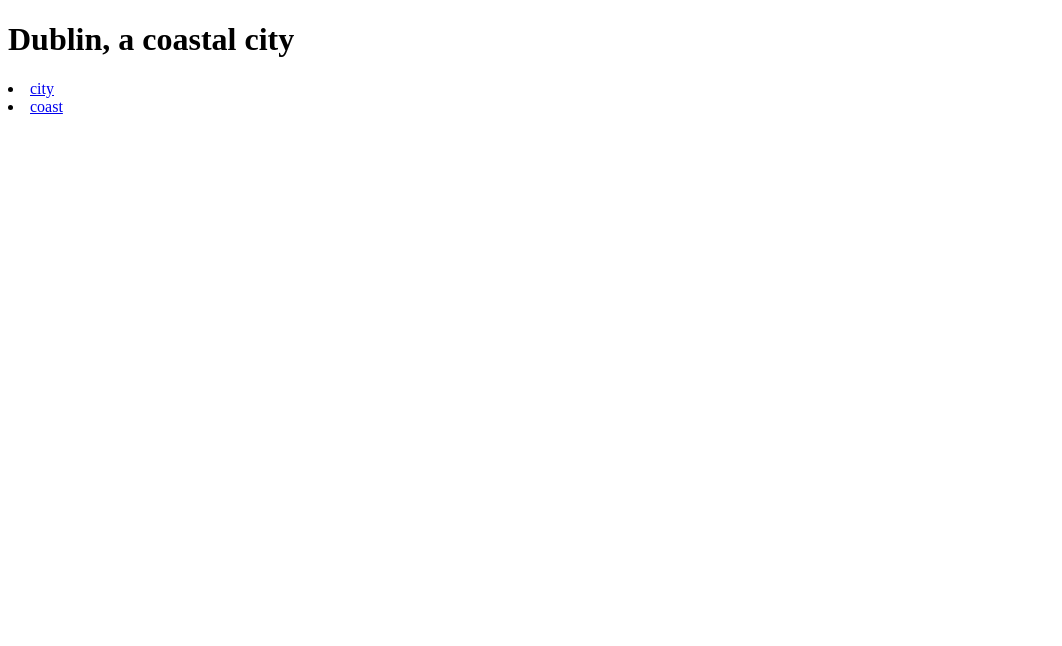
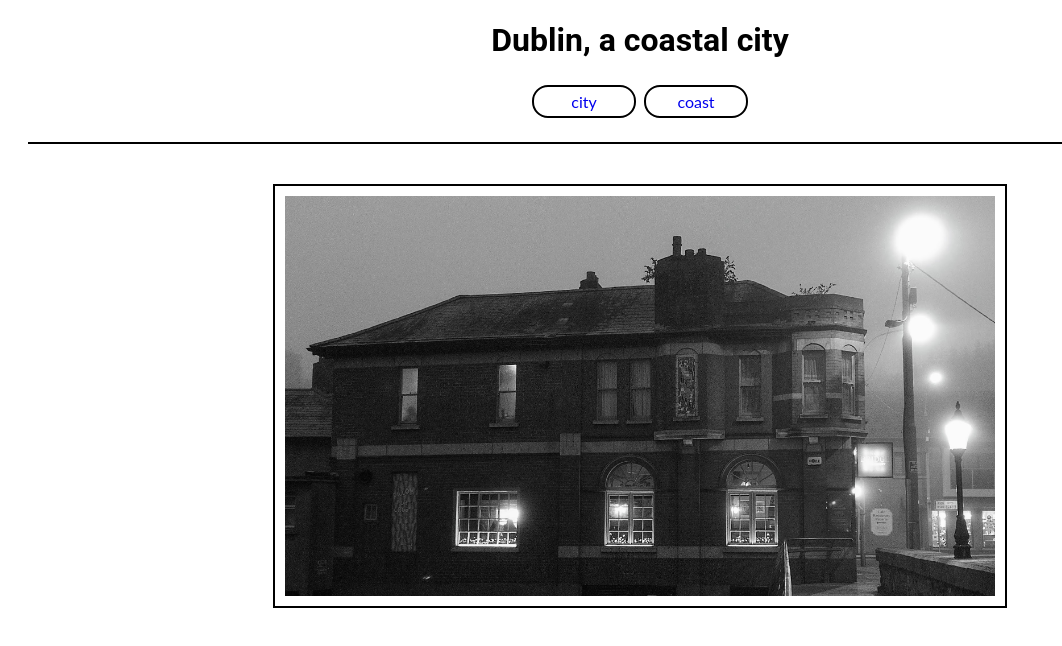
Before and after one commit to trzcina2000/dublin-photos, a plain HTML site: page index.html in a window 1280 px wide. Shown: the whole page, without its empty margins (0-1062 px from the left). Drawn offline with Linux system fonts and the light colour scheme.

Commit message:
feat:add images to the webpages

```diff
--- a/index.html
+++ b/index.html
@@ -4,17 +4,25 @@
     <meta charset="UTF-8" />
     <meta http-equiv="X-UA-Compatible" content="IE=edge" />
     <meta name="viewport" content="width=device-width, initial-scale=1.0" />
+    <link rel="stylesheet" href="assets/css/style.css" />
     <title>Dublin</title>
   </head>
   <body>
     <h1>Dublin, a coastal city</h1>
-    <nav></nav>
-    <ul></ul>
+    <nav>
+      <ul>
         <li>
           <a href="index.html">city</a>
         </li>
         <li>
           <a href="coast.html">coast</a>
         </li>
+      </ul>
+    </nav>
+    <section>
+      <figure>
+        <img src="assets/images/city.jpg" alt="an image of urban Dublin" />
+      </figure>
+    </section>
   </body>
 </html>
```
Also changed, not shown: coast.html (+9 -2 lines), assets/images/beach.jpg (added), assets/images/city.jpg (added). Lines whose indentation alone changed are shown as unchanged.
